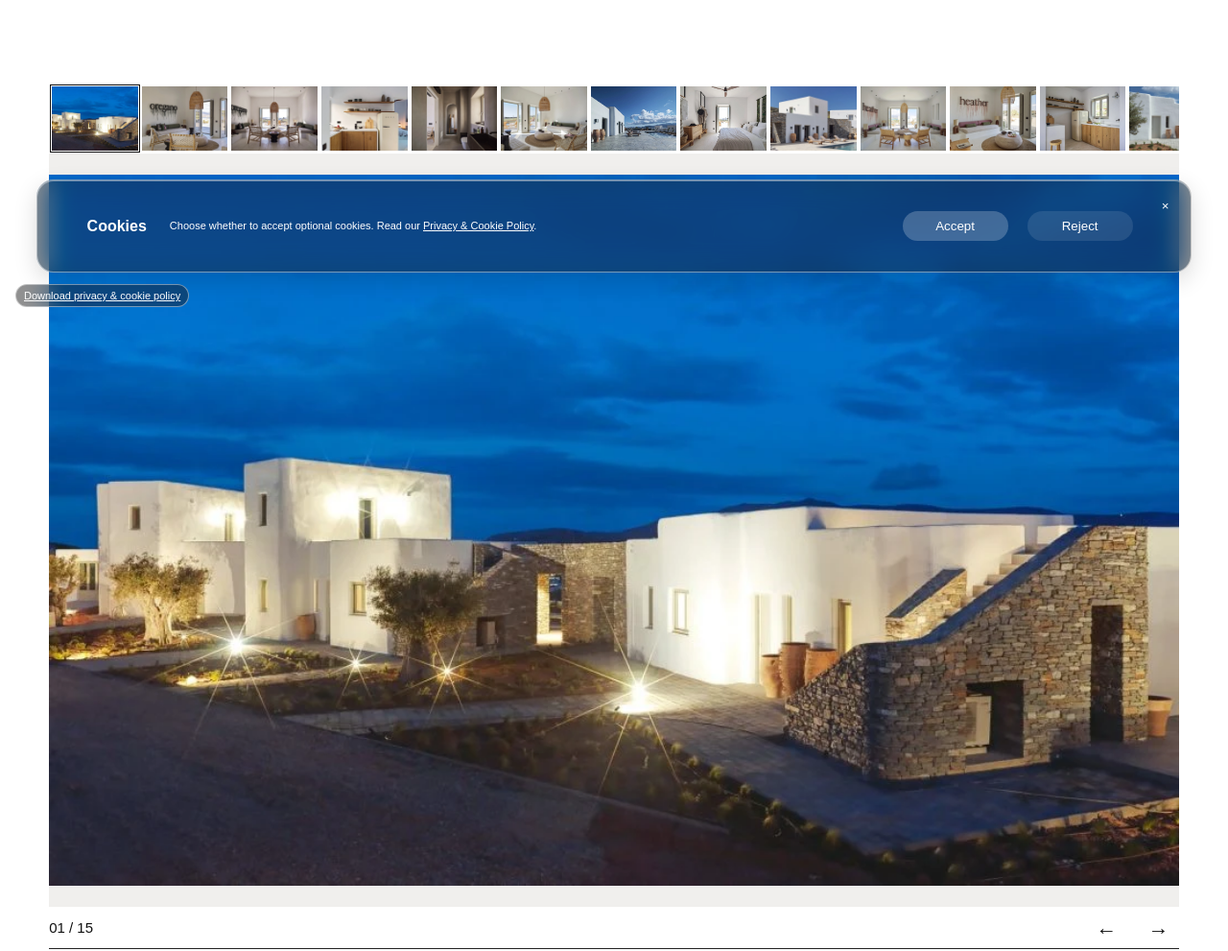
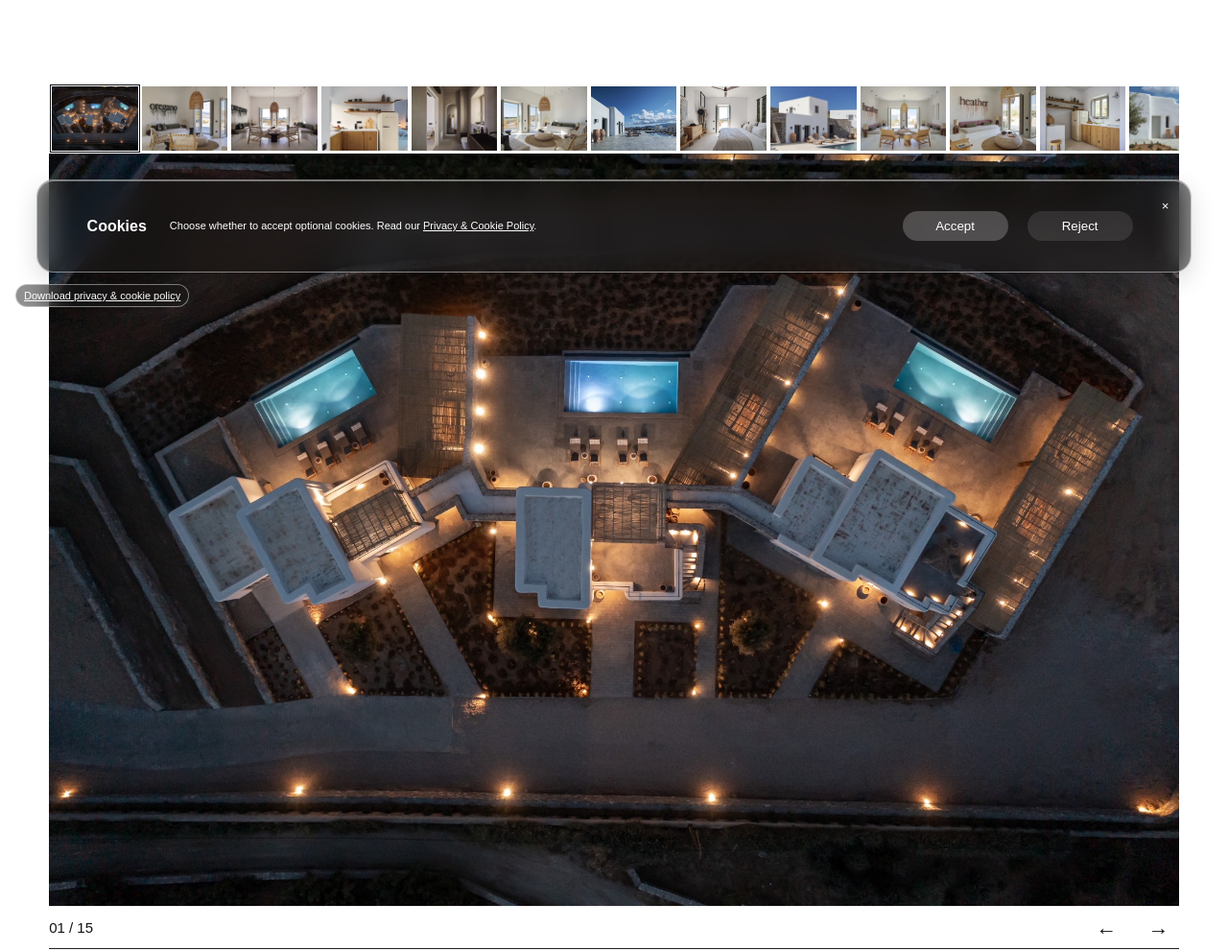
Before and after one commit to Ang-developments/ANG-website, a plain HTML site: page project-02.html in a window 1280 px wide. Shown: the part 468-1459 px from the top of the page at 96% size. Drawn offline with Linux system fonts and the light colour scheme.

Commit message:
Use the new aerial photograph for Casa Botanica

```diff
--- a/project-02.html
+++ b/project-02.html
@@ -9,7 +9,7 @@
     </div>
   </section>
   <section class="editorial-gallery" aria-label="Project photography">
-    <div class="editorial-thumbs"><button class="board-photo" type="button" aria-label="Show photo 1"><img decoding="async" src="botanica-14.webp" alt="Casa Botanica at dusk" loading="lazy"></button>
+    <div class="editorial-thumbs"><button class="board-photo" type="button" aria-label="Show photo 1"><img decoding="async" src="botanica-aerial-dusk.jpg" alt="Aerial view of Casa Botanica and its illuminated pools at dusk" loading="lazy"></button>
 <button class="board-photo" type="button" aria-label="Show photo 2"><img decoding="async" src="botanica-04.webp" alt="Oregano living room and woven pendant" loading="lazy"></button>
 <button class="board-photo" type="button" aria-label="Show photo 3"><img decoding="async" src="botanica-07.webp" alt="Oregano living room facing the terrace" loading="lazy"></button>
 <button class="board-photo" type="button" aria-label="Show photo 4"><img decoding="async" src="botanica-06.webp" alt="Timber kitchen and open shelves" loading="lazy"></button>
@@ -24,7 +24,7 @@
 <button class="board-photo" type="button" aria-label="Show photo 13"><img decoding="async" src="botanica-01.webp" alt="Stone stair and terracotta pots" loading="lazy"></button>
 <button class="board-photo" type="button" aria-label="Show photo 14"><img decoding="async" src="botanica-00.webp" alt="White villas and olive trees" loading="lazy"></button>
 <button class="board-photo" type="button" aria-label="Show photo 15"><img decoding="async" src="botanica-03.webp" alt="White façades seen through olive branches" loading="lazy"></button></div>
-    <button type="button" class="editorial-feature" aria-haspopup="dialog" aria-label="Expand selected photo"><img decoding="async" src="botanica-14.webp" alt="Casa Botanica at dusk" fetchpriority="high"></button>
+    <button type="button" class="editorial-feature" aria-haspopup="dialog" aria-label="Expand selected photo"><img decoding="async" src="botanica-aerial-dusk.jpg" alt="Aerial view of Casa Botanica and its illuminated pools at dusk" fetchpriority="high"></button>
     <div class="editorial-controls">
       <span class="editorial-count" aria-live="polite">01 / 15</span>
       <button type="button" data-step="-1" aria-label="Previous photo">←</button>
```
Also changed, not shown: botanica-aerial-dusk.jpg (added).
